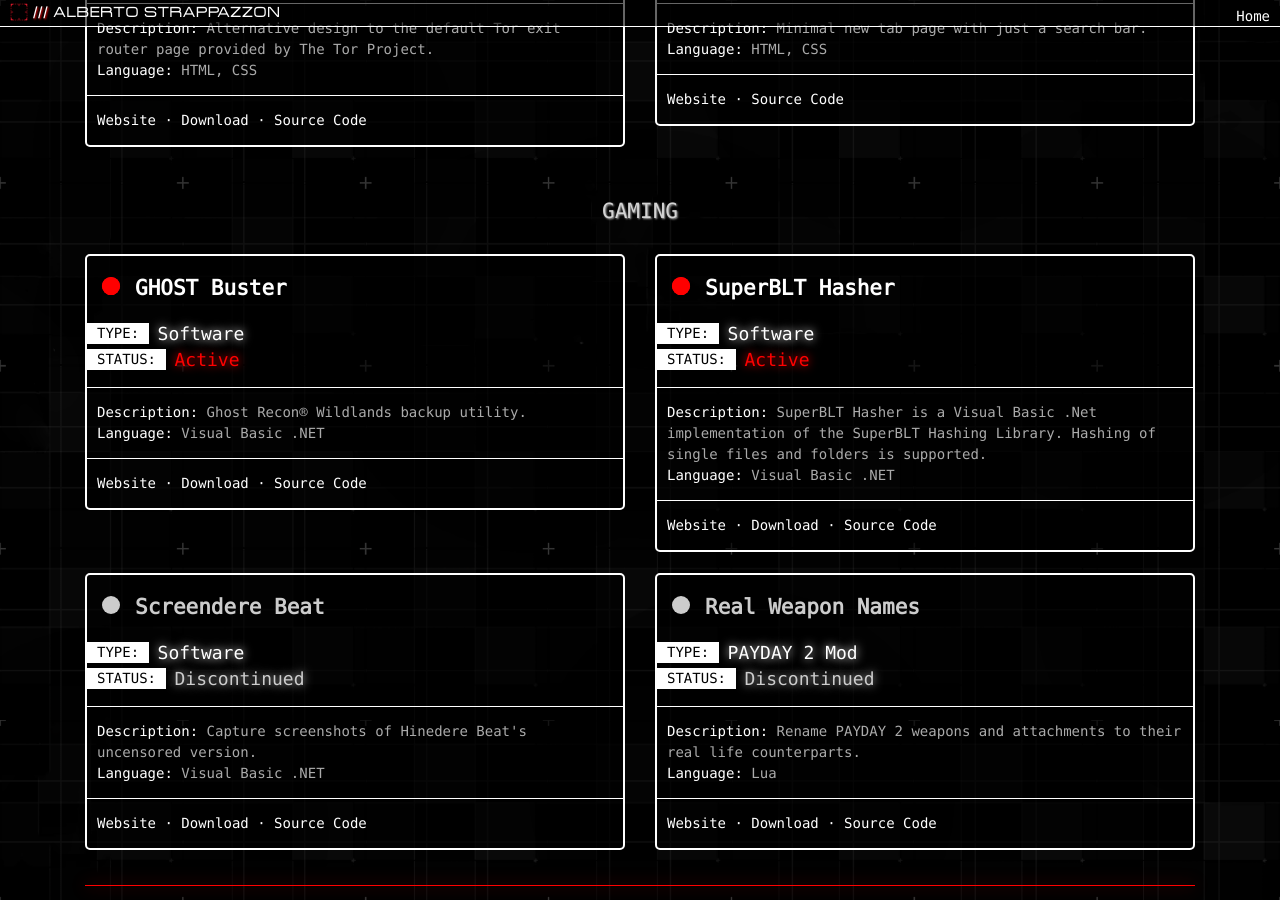
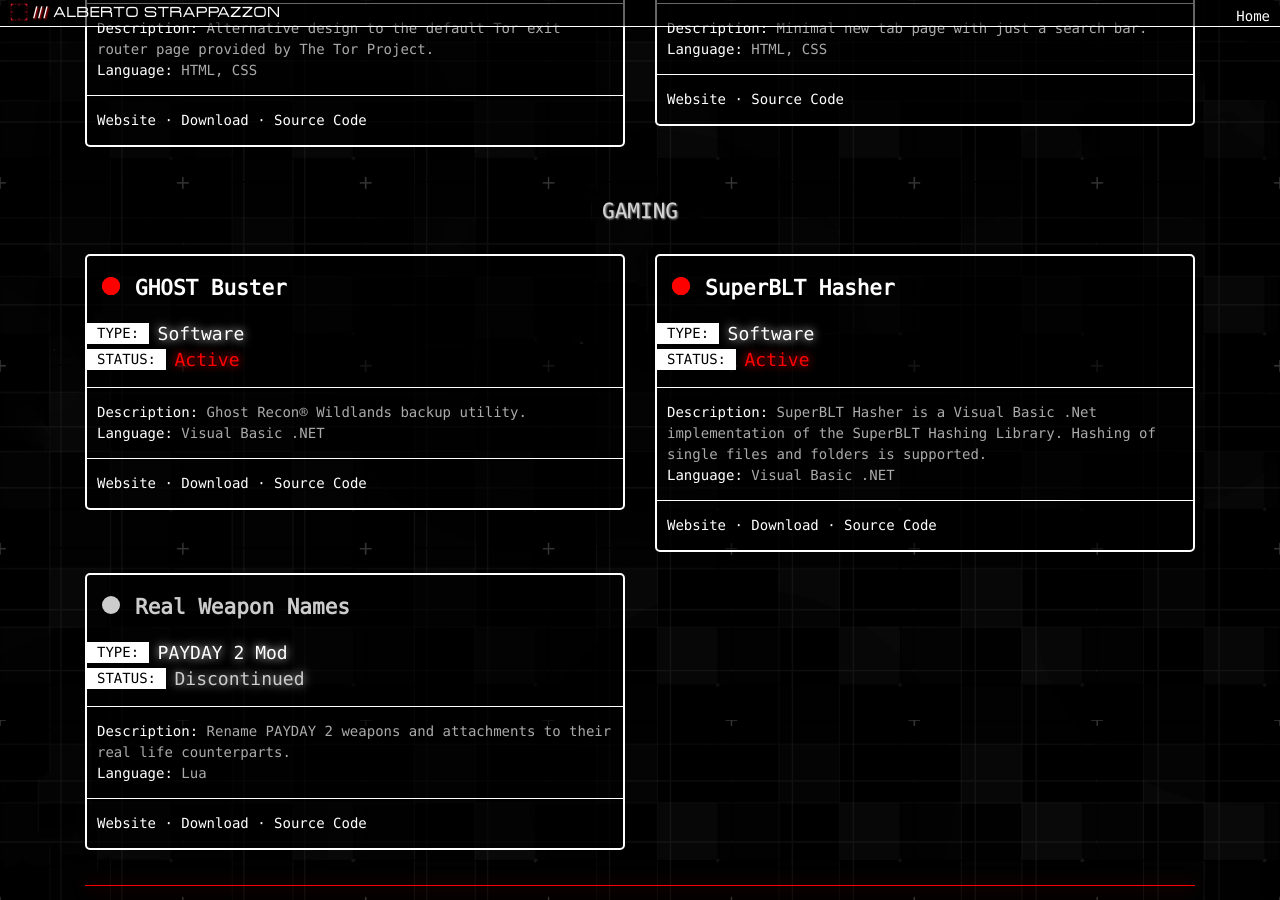
Before and after one commit to Strappazzon/www, a Jekyll site: the page built from pages/projects.html, in a window 1280 px wide and 900 px high, scrolled down 1073 px. Built offline with Jekyll 4.4.1, drawn with Linux system fonts in a browser that asks for light colours.

Commit message:
Remove "Screendere Beat"

```diff
--- a/pages/projects.html
+++ b/pages/projects.html
@@ -110,16 +110,6 @@ permalink: /projects/
 </div>
 <div class="row">
 	{% include cards/machine.html
-		type="Software"
-		title="Screendere Beat"
-		description="Capture screenshots of Hinedere Beat's uncensored version."
-		language="Visual Basic .NET"
-		website="/Screendere-Beat"
-		download="https://github.com/Strappazzon/Screendere-Beat/releases"
-		source="https://github.com/Strappazzon/Screendere-Beat"
-		active=false
-	%}
-	{% include cards/machine.html
 		type="PAYDAY 2 Mod"
 		title="Real Weapon Names"
 		description="Rename PAYDAY 2 weapons and attachments to their real life counterparts."
```
